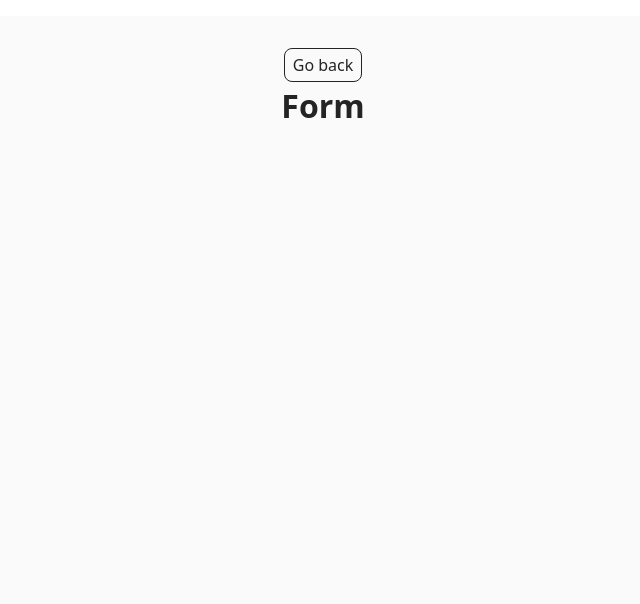
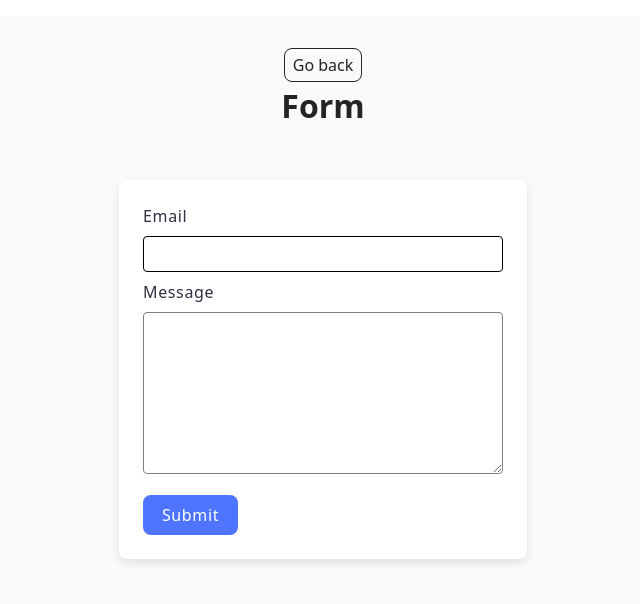
Before and after one commit to zhuk-mariia1023/goit-js-hw-09, a website built with Vite: page src/2-form.html in a window 1280 px wide. Shown: the whole page, without its empty margins (333-973 px from the left). Built offline with nearby package versions, Linux system fonts and the light colour scheme.

Commit message:
add task-2

```diff
--- a/src/2-form.html
+++ b/src/2-form.html
@@ -13,6 +13,18 @@
         <a class="back-link" href="./index.html">Go back</a>
         <h1 class="main-title">Form</h1>
       </div>
+
+      <form class="feedback-form" autocomplete="off">
+        <label>
+          Email
+          <input type="email" name="email" autofocus />
+        </label>
+        <label>
+          Message
+          <textarea name="message" rows="8"></textarea>
+        </label>
+        <button type="submit">Submit</button>
+      </form>
     </main>
 
     <script type="module" src="./js/2-form.js"></script>
--- a/src/css/form.css
+++ b/src/css/form.css
@@ -1,3 +1,71 @@
 .feedback-form {
+  width: 408px;
   padding: 24px;
+  margin: 50px auto;
+  background-color: #ffffff;
+  border-radius: 8px;
+  box-shadow: 0px 4px 10px rgba(0, 0, 0, 0.1);
 }
+
+.feedback-form label {
+  display: block;
+  font-family: var(--font-family);
+  font-size: 16px;
+  font-weight: 400;
+  line-height: 150%;
+  letter-spacing: 0.04em;
+  color: #2e2f42;
+  margin-bottom: 8px;
+  text-align: left;
+}
+
+.feedback-form input,
+.feedback-form textarea {
+  border: 1px solid #808080;
+  border-radius: 4px;
+  width: 360px;
+  padding: 8px;
+  padding-left: 16px;
+  font-size: 16px;
+  transition: border-color 0.3s ease;
+  margin-top: 8px;
+}
+
+.feedback-form input:focus,
+.feedback-form textarea:focus {
+  border: 1px solid #000;
+  outline: none;
+}
+
+.feedback-form input::placeholder,
+.feedback-form textarea::placeholder {
+  font-family: var(--font-family);
+  font-weight: 400;
+  font-size: 16px;
+  line-height: 150%;
+  letter-spacing: 0.04em;
+  color: #2e2f42;
+}
+
+.feedback-form button {
+  min-width: 95px;
+  height: 40px;
+  padding: 8px 16px;
+  border-radius: 8px;
+  background-color: #4e75ff;
+  font-family: var(--font-family);
+  font-weight: 500;
+  font-size: 16px;
+  line-height: 150%;
+  letter-spacing: 0.04em;
+  color: #fff;
+  border: none;
+  cursor: pointer;
+  display: block;
+  margin-top: 15px;
+  transition: background-color 0.3s ease;
+}
+
+.feedback-form button:hover {
+  background-color: #6c8cff;
+}
--- a/src/js/2-form.js
+++ b/src/js/2-form.js
@@ -0,0 +1,44 @@
+const STORAGE_KEY = 'feedback-form-state';
+
+let formData = {
+  email: '',
+  message: '',
+};
+
+const form = document.querySelector('.feedback-form');
+
+const saveToLocalStorage = () => {
+  localStorage.setItem(STORAGE_KEY, JSON.stringify(formData));
+};
+
+const loadFromLocalStorage = () => {
+  const savedData = localStorage.getItem(STORAGE_KEY);
+  if (savedData) {
+    formData = JSON.parse(savedData);
+    form.elements.email.value = formData.email;
+    form.elements.message.value = formData.message;
+  }
+};
+
+form.addEventListener('input', handleInput);
+
+function handleInput(event) {
+  formData[event.target.name] = event.target.value;
+  saveToLocalStorage();
+}
+
+form.addEventListener('submit', event => {
+  event.preventDefault();
+
+  if (!formData.email.trim() || !formData.message.trim()) {
+    alert('Fill please all fields');
+    return;
+  }
+
+  console.log('Form Data:', formData);
+
+  localStorage.removeItem(STORAGE_KEY);
+  formData = { email: '', message: '' };
+});
+
+loadFromLocalStorage();
```
